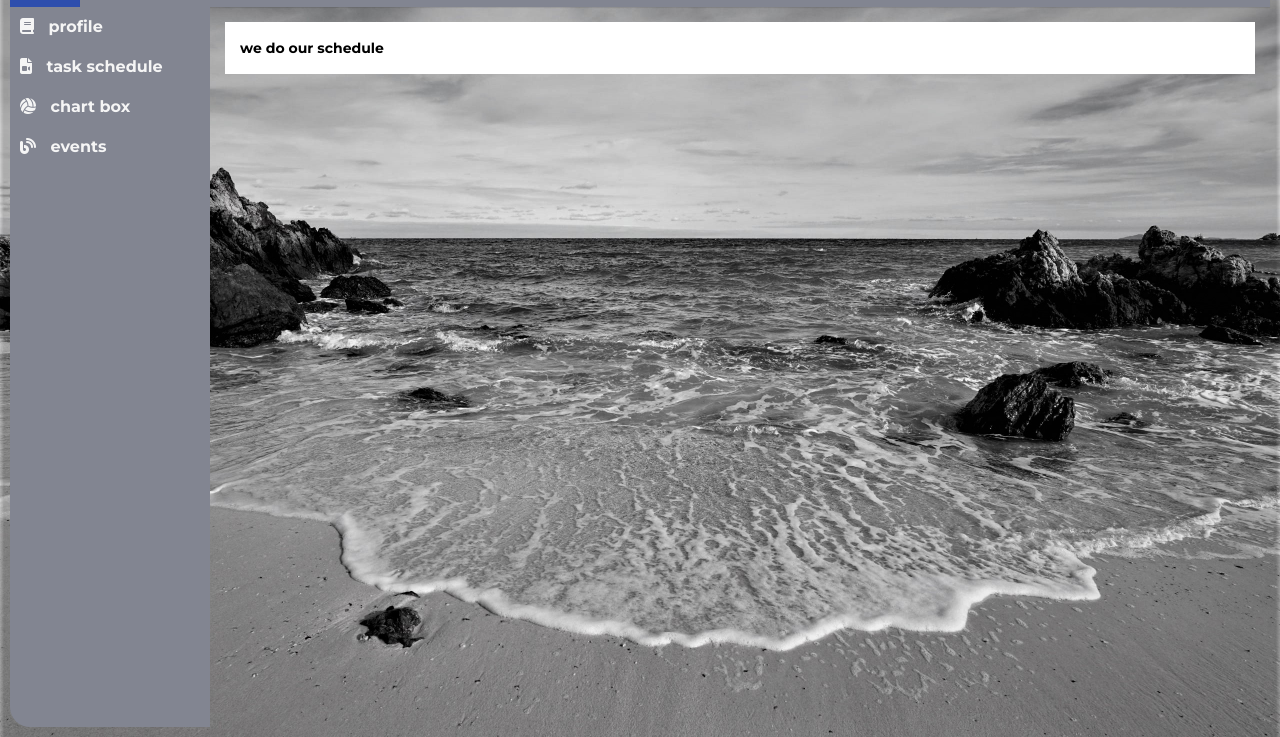
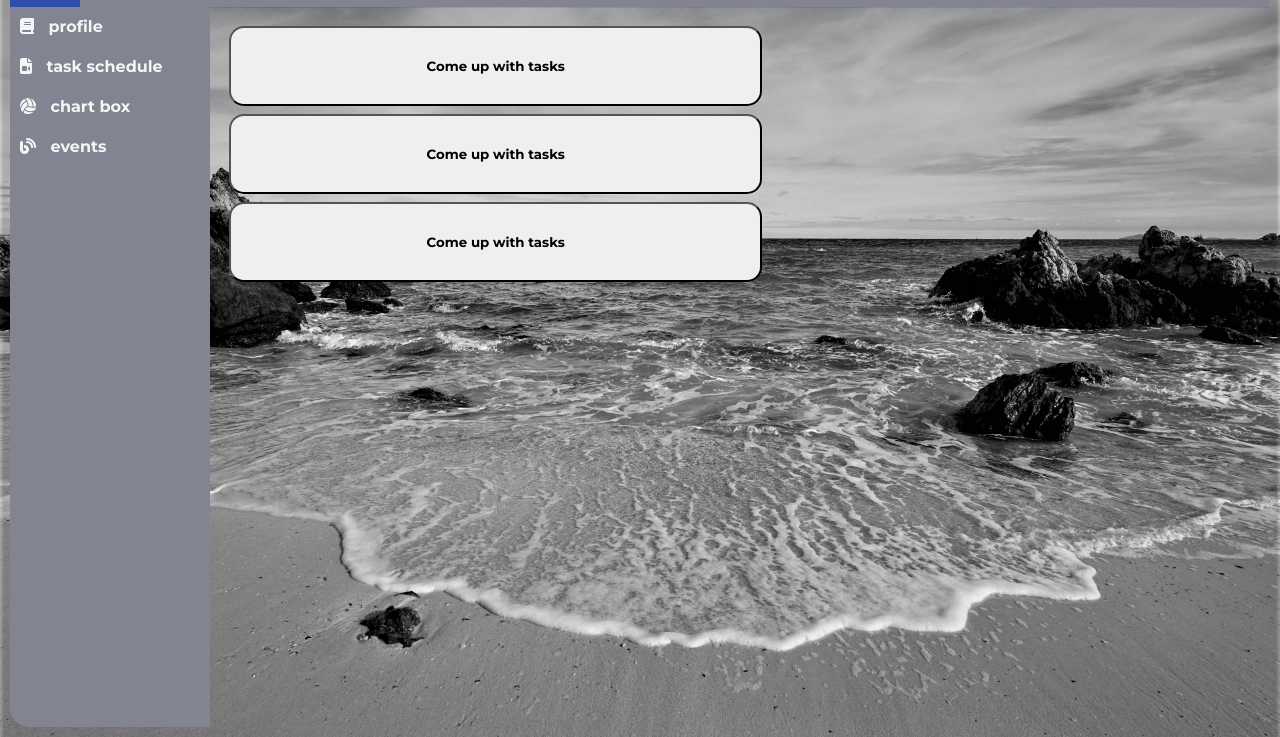
Before and after one commit to rndinda/INTERNS, a plain HTML site: page interns/taskschedule.html in a window 1280 px wide. Shown: the part 63-800 px from the top of the page. Drawn offline with nearby package versions, Linux system fonts and the light colour scheme.

Commit message:
Working progress

```diff
--- a/interns/styles.css
+++ b/interns/styles.css
@@ -174,3 +174,16 @@ body{
 .wrapper.collapse.chatbox{
   color: white;
 }
+
+
+/* button */
+
+#btns{
+  border-radius: 15px;
+  padding: 10px;
+  width: 40em;
+  height: 80px;
+  font-weight: bold;
+  margin: 4px;
+
+}
--- a/interns/taskschedule.html
+++ b/interns/taskschedule.html
@@ -54,10 +54,26 @@
         </a></li>
   </ul>
   </div>
-  <div class="main_container">
-    <div class="item">
- we do our schedule
-  </div>
+  <div class=" bg-transparent main_container ">
+
+    <button id="btns"
+      type="button"
+      class="btn btn-lg  p-5">
+      Come up with tasks
+    </button>
+
+
+    <button id="btns"
+      type="button"
+      class="btn btn-lg  p-5">
+      Come up with tasks
+    </button>
+
+   <button id="btns"
+      type="button"
+      class="btn btn-lg  p-5">
+      Come up with tasks
+    </button>
 </div>
 </body>
 </html>
```
Also changed, not shown: task schedule/task schedule pg.html (+1 -1 lines).
